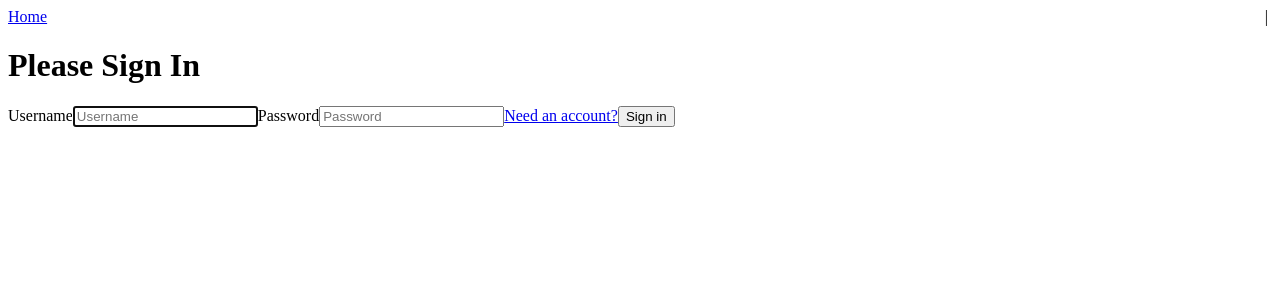
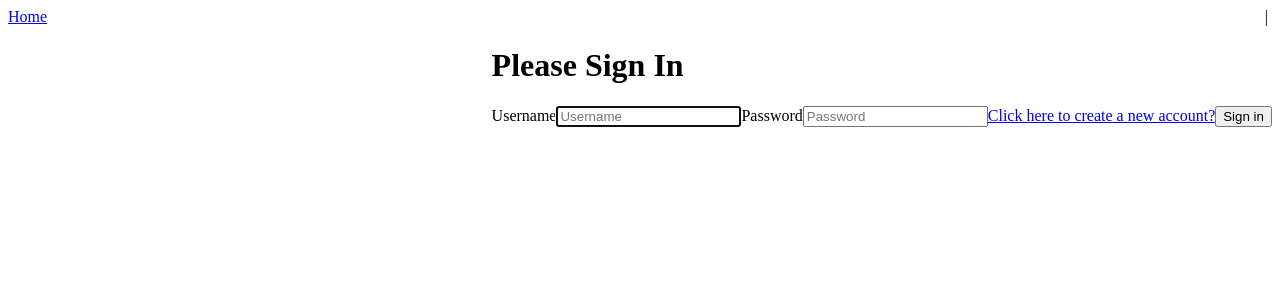
Before and after one commit to DanBlackman1/final-capstone-virtual-stocks, a Vue app in the folder vue/: page /login in a window 1280 px wide. Shown: the top 300 px of the page. Built offline with nearby package versions, Linux system fonts and the light colour scheme.

Commit message:
grid-area set, but not pretty at all

```diff
--- a/vue/src/views/Login.vue
+++ b/vue/src/views/Login.vue
@@ -12,7 +12,7 @@
         role="alert"
         v-if="this.$route.query.registration"
       >Thank you for registering, please sign in.</div>
-      <label for="username" class="sr-only">Username</label>
+      <label for="username" class="sr-only" id="htmlUsername">Username</label>
       <input
         type="text"
         id="username"
@@ -22,7 +22,7 @@
         required
         autofocus
       />
-      <label for="password" class="sr-only">Password</label>
+      <label for="password" class="sr-only" id="htmlPassword">Password</label>
       <input
         type="password"
         id="password"
@@ -31,8 +31,8 @@
         v-model="user.password"
         required
       />
-      <router-link :to="{ name: 'register' }">Need an account?</router-link>
-      <button type="submit">Sign in</button>
+      <router-link id="register" :to="{ name: 'register' }">Click here to create a new account?</router-link>
+      <button id="submitButton" type="submit">Sign in</button>
     </form>
   </div>
 </template>
@@ -74,3 +74,53 @@ export default {
   }
 };
 </script>
+
+<style>
+.form-signin{
+  grid-area: form;
+}
+#login{
+  grid-area: login;
+}
+.h3{
+  grid-area: signIn;
+}
+.alert{
+  grid-area: alertPopUp;
+}
+#htmlUsername{
+grid-area: username;
+}
+#username{
+  grid-area: textUsername
+}
+#password{
+  grid-area: password;
+}
+#htmlPassword{
+  grid-area: passwordText;
+}
+#register{
+  grid-area: register
+}
+#submitButton{
+  grid-area: button;
+}
+#login{
+  display: grid;
+  grid-template-columns: 1fr;
+  grid-template-areas:
+  "form"
+  "login"
+  "signIn",
+  "alertPopUp",
+  "username",
+  "textUsername",
+  "password",
+  "passwordText"
+  "register"
+  "button";
+justify-content: center;
+}
+
+</style>
```
